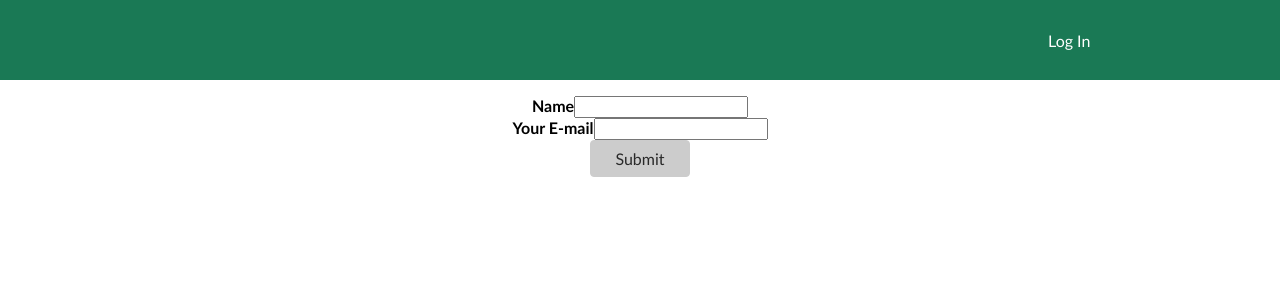
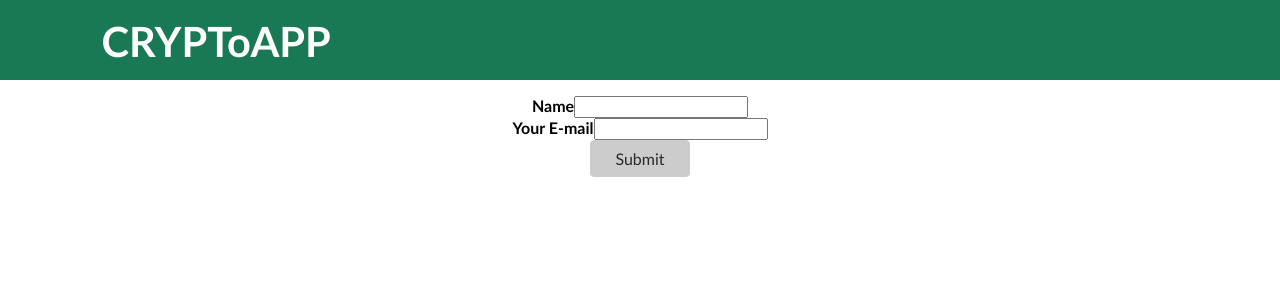
Before and after one commit to MishG777/Crypto-App, a React (Create React App) app: page /log-in in a window 1280 px wide. Shown: the top 300 px of the page. Built offline with nearby package versions, Linux system fonts and the light colour scheme.

Commit message:
useLocation_localstorage

```diff
--- a/src/App.js
+++ b/src/App.js
@@ -1,5 +1,11 @@
-import React, { Fragment, useState } from "react";
-import { Switch, Route, Redirect, useHistory } from "react-router-dom";
+import React, { Fragment, useState, useEffect } from "react";
+import {
+  Switch,
+  Route,
+  Redirect,
+  useHistory,
+  useLocation,
+} from "react-router-dom";
 import CoinDetails from "./components/CoinDetails";
 import Coins from "./components/Coins";
 import MainHeader from "./components/Navbar/MainHeader";
@@ -8,17 +14,29 @@ import LogIn from "./components/UserLogging/LogIn";
 
 function App() {
   const [logIn, setLogin] = useState(false);
+  const location = useLocation();
 
+  const OnLogInPage = location.pathname === "/log-in";
   const history = useHistory();
 
-  const logOutHandler = (e) => {
-    e.preventDefault();
+  useEffect(() => {
+    const CryptoPage = localStorage.getItem("CryptoPage");
+
+    if (CryptoPage === "2") {
+      setLogin(true);
+    }
+    if (OnLogInPage) {
+      setLogin(false);
+    }
+  }, [OnLogInPage]);
+
+  const logOutHandler = () => {
     setLogin(false);
-
-    //history.push("/log-in");
+    localStorage.removeItem("CryptoPage");
   };
 
   const logInHandler = () => {
+    localStorage.setItem("CryptoPage", "2");
     setLogin(true);
 
     history.push("/all-coins");
--- a/src/components/Navbar/MainHeader.js
+++ b/src/components/Navbar/MainHeader.js
@@ -1,19 +1,13 @@
 import { NavLink, Link } from "react-router-dom";
 import classes from "./MainHeader.module.css";
 
-const MainHeader = ({ logOutHandler, logIn }) => {
+const MainHeader = ({ logOutHandler, logIn, stay }) => {
   console.log(logIn);
   return (
     <header className={classes.header}>
-      {!logIn ? (
-        <ul>
-          <li>
-            <NavLink activeClassName={classes.active} to="/log-in">
-              Log In
-            </NavLink>
-          </li>
-        </ul>
-      ) : (
+      <h1 className={classes.logo}>CRYPToAPP</h1>
+
+      {logIn && (
         <ul>
           <li>
             <NavLink
--- a/src/components/Navbar/MainHeader.module.css
+++ b/src/components/Navbar/MainHeader.module.css
@@ -3,10 +3,22 @@
   height: 5rem;
   background-color: rgb(26, 121, 85);
   padding: 0 10%;
-  justify-content: flex-end;
+  justify-content: space-between;
+  align-items: center;
   display: flex;
 }
+.header h1 {
+  color: white;
+  cursor: pointer;
+  transform: scale(1.3);
+}
 
+/* .header .logo:hover,
+.header .logo:active {
+  color: white;
+  cursor: pointer;
+  transform: scale(2);
+} */
 .header ul {
   height: 100%;
   list-style: none;
```
